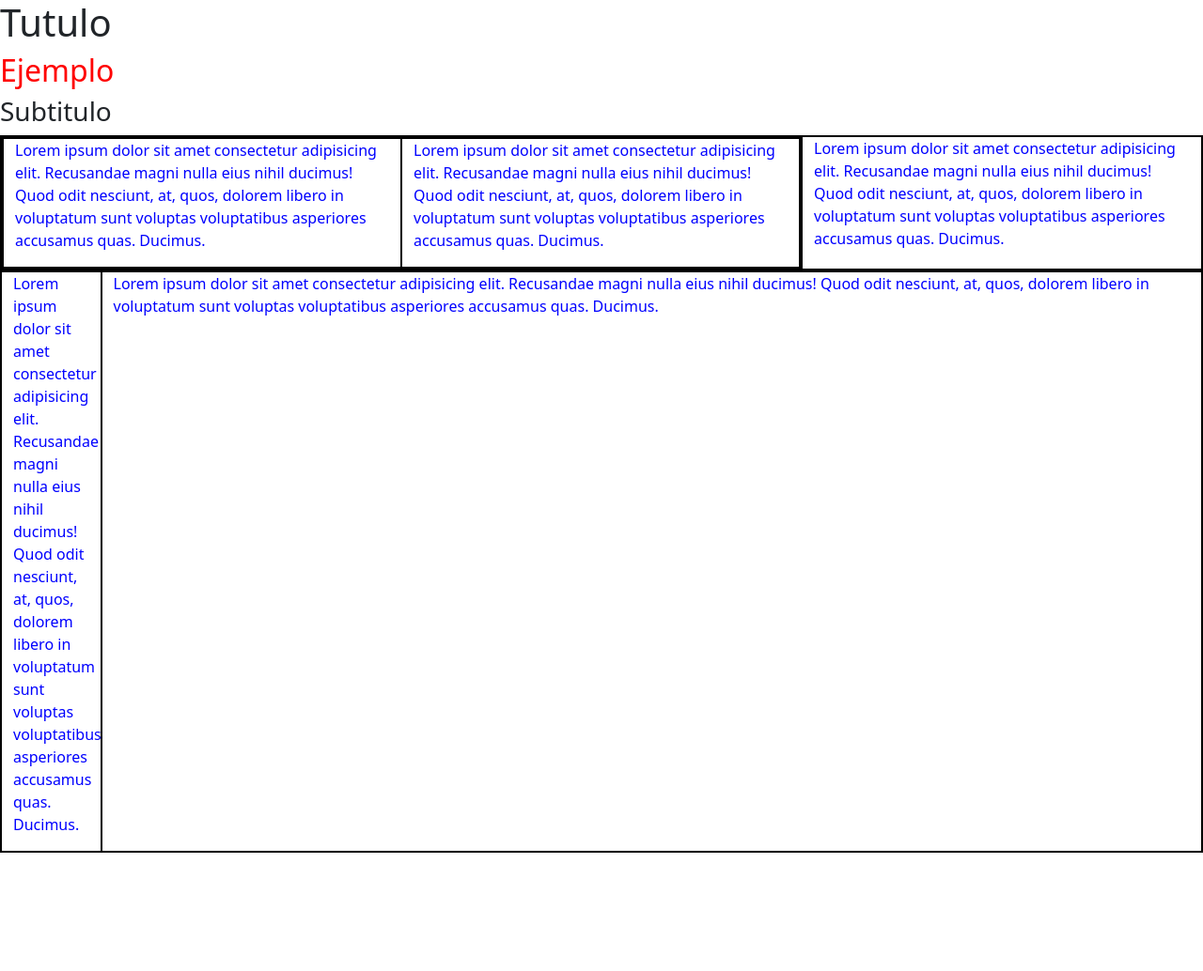
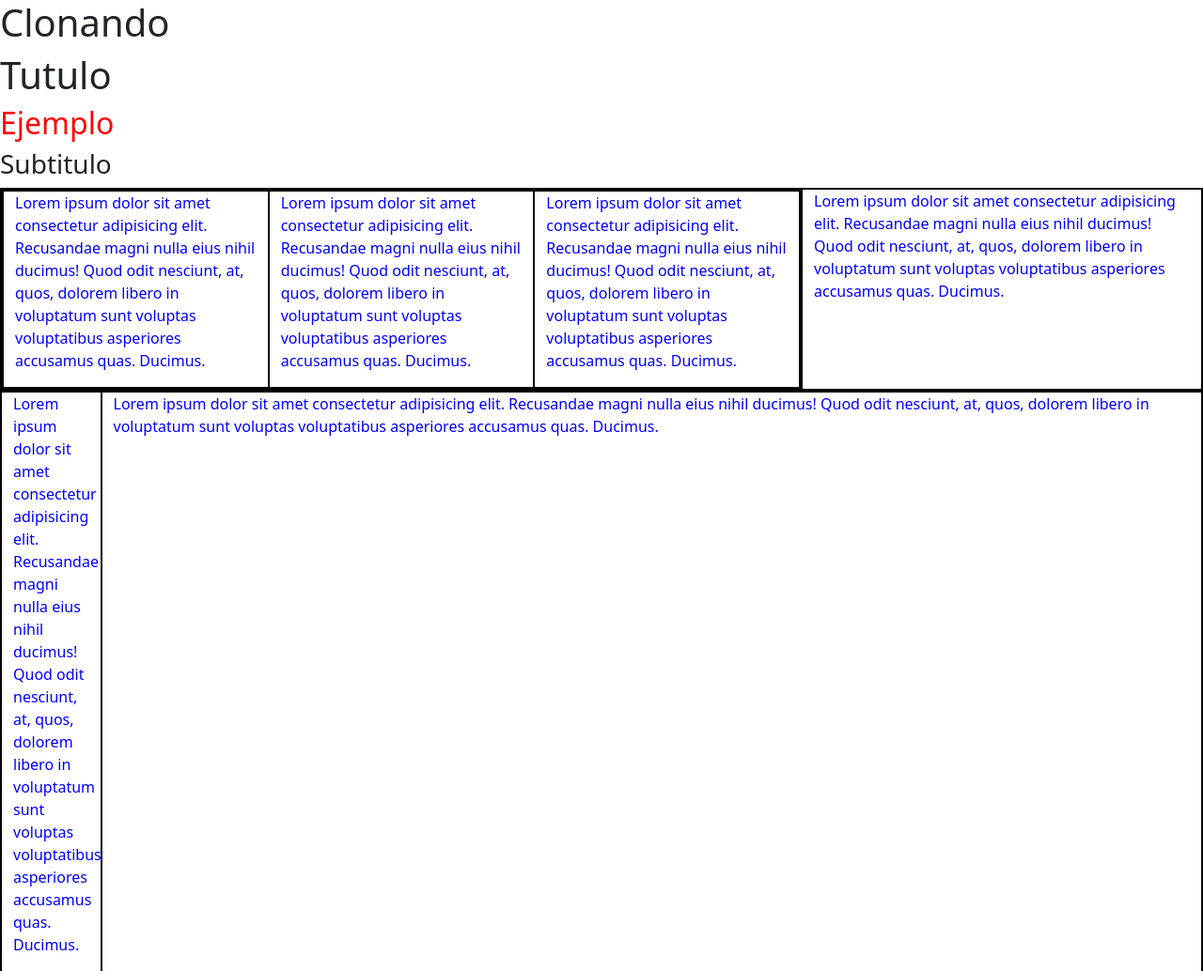
Before and after one commit to Ale-Campos/Proyecto-UTN-Campos, a plain HTML site: page index.html in a window 1280 px wide. Shown: the whole page at 94% size. Before the commit the page ends 908 px from the top, so only its background shows below. Drawn offline with nearby package versions, Linux system fonts and the light colour scheme.

Commit message:
Agrego otro titulo

```diff
--- a/index.html
+++ b/index.html
@@ -13,6 +13,7 @@
     <title>Document</title>
   </head>
   <body>
+    <h1>Clonando</h1>
     <h1>Tutulo</h1>
     <h2>Ejemplo</h2>
     <h3>Subtitulo</h3>
@@ -35,6 +36,14 @@
                     dolorem libero in voluptatum sunt voluptas voluptatibus asperiores
                     accusamus quas. Ducimus.
                   </p>
+            </div>
+            <div class="col">
+                <p>
+                  Lorem ipsum dolor sit amet consectetur adipisicing elit. Recusandae
+                  magni nulla eius nihil ducimus! Quod odit nesciunt, at, quos,
+                  dolorem libero in voluptatum sunt voluptas voluptatibus asperiores
+                  accusamus quas. Ducimus.
+                </p>
             </div>
           </div>
         </div>
```
